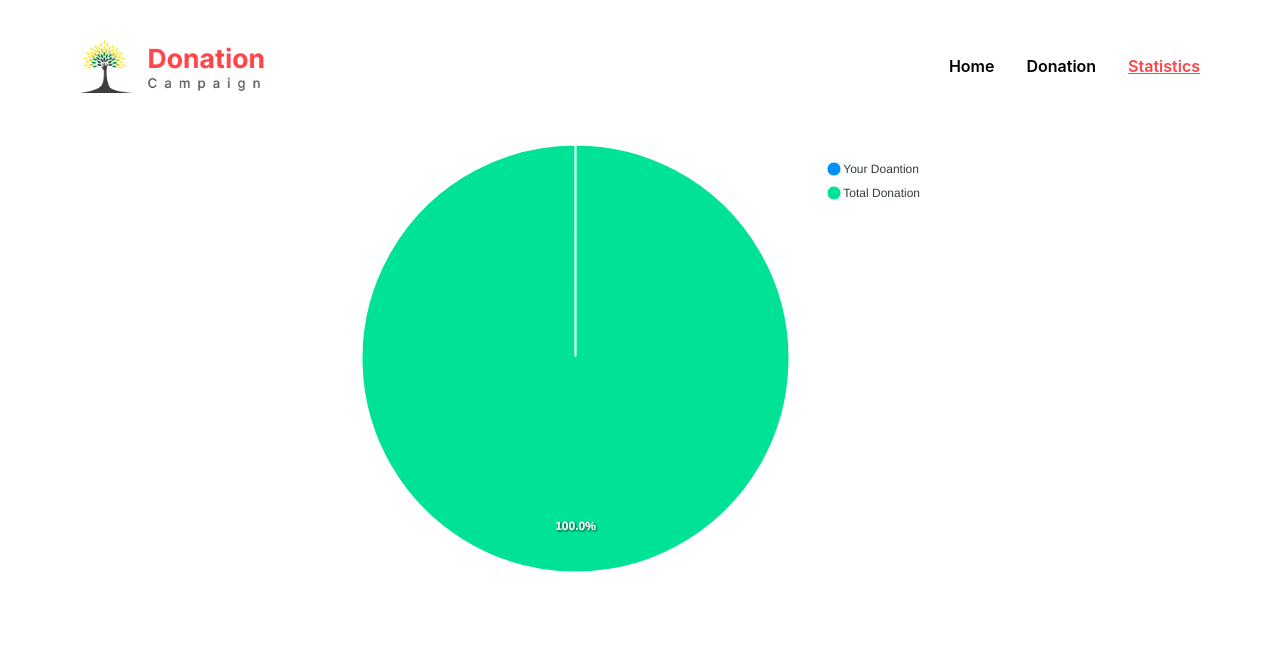
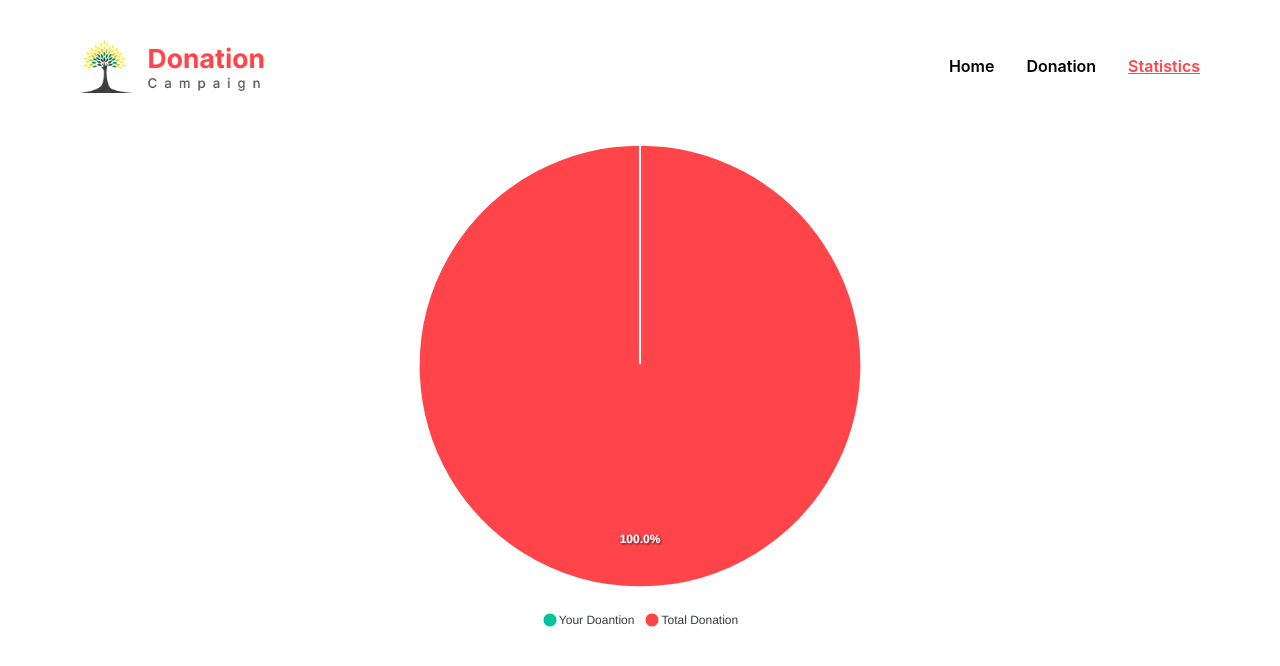
Before and after one commit to mdshahadat12/Donation-Campaign-React-Project, a React (Vite) app: page /statistics in a window 1280 px wide. Shown: the top 666 px of the page. Built offline with nearby package versions, Linux system fonts and the light colour scheme.

Commit message:
fix some problem

```diff
--- a/src/Components/DonationCardContainer.jsx
+++ b/src/Components/DonationCardContainer.jsx
@@ -5,7 +5,7 @@ import DonationCard from "./DonationCard";
 const DonationCardContainer = () => {
     const [localData, setLocalData] = useState([])
     const [seeAll, setSeeAll] = useState(false)
-    console.log(seeAll);
+    // console.log(seeAll);
     useEffect(()=>{
         const localitem = JSON.parse(localStorage.getItem('card'))
         setLocalData(localitem);
--- a/src/Pages/Statistics.jsx
+++ b/src/Pages/Statistics.jsx
@@ -5,11 +5,11 @@ const Statistics = () => {
 const pieData = () => {
   const card = JSON.parse(localStorage.getItem('card'))
   const cardValue = card?.length || 0
-  const arrd = (cardValue / 12) * 100;
-  const arr = [arrd, 100 - arrd]
-  return arr;
+  const valuePercentage = (cardValue / 12) * 100;
+  const valuePercentageFixed = parseFloat(valuePercentage.toFixed(2))
+  const array = [valuePercentageFixed, 100 - valuePercentageFixed]
+  return array;
 }
-
   return (
     <div className="container-fluid mb-3 flex justify-center">
         <Chart
@@ -17,8 +17,10 @@ const pieData = () => {
         type="pie"
         series={pieData()}
         options={{
-              labels:["Your Doantion", "Total Donation"]
-         }}
+                labels:["Your Doantion", "Total Donation"],
+                legend: {position: 'bottom'},
+                colors:['#00C49F', '#FF444A']
+              }}
         >
         </Chart>
     </div>
```
